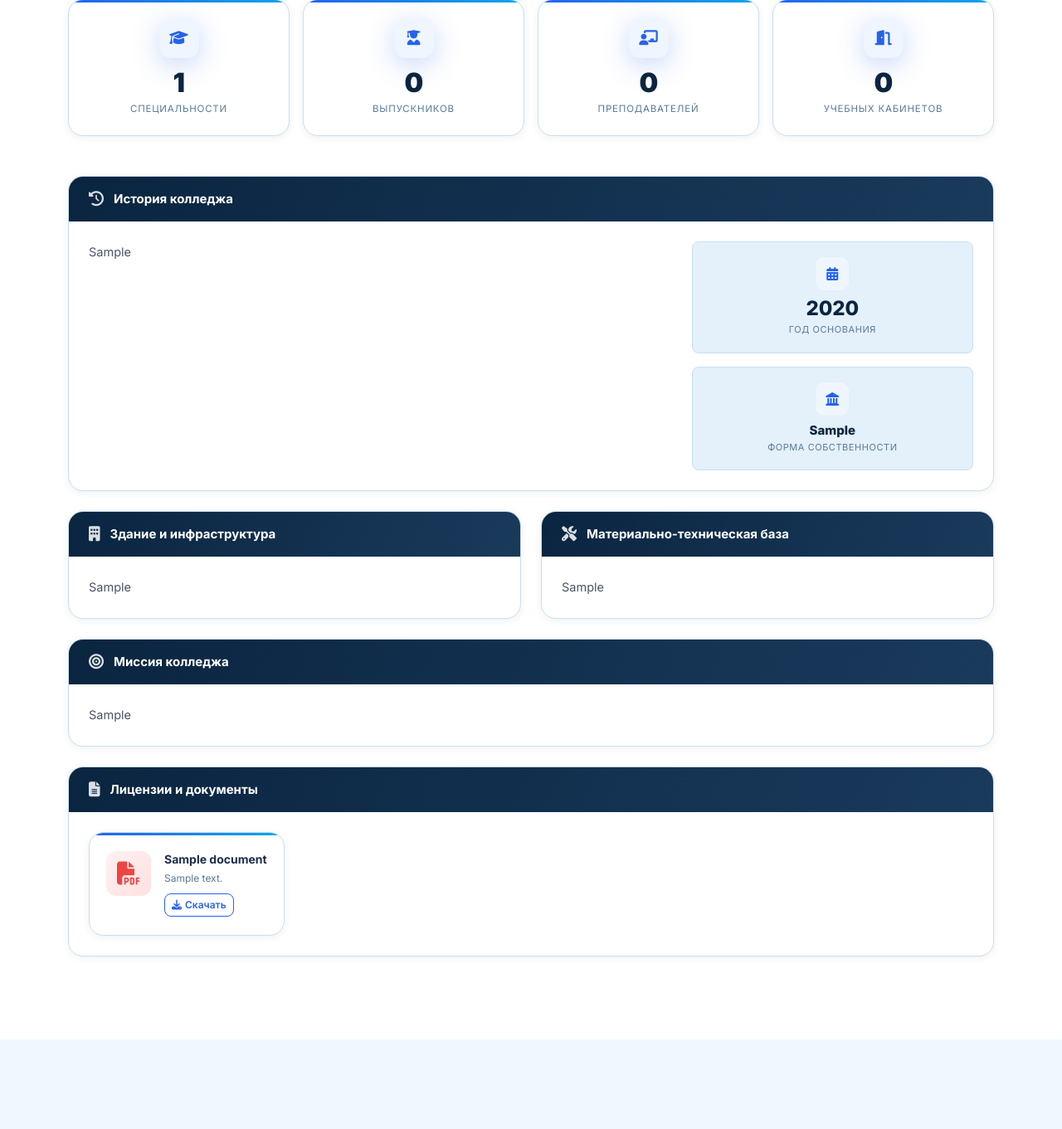
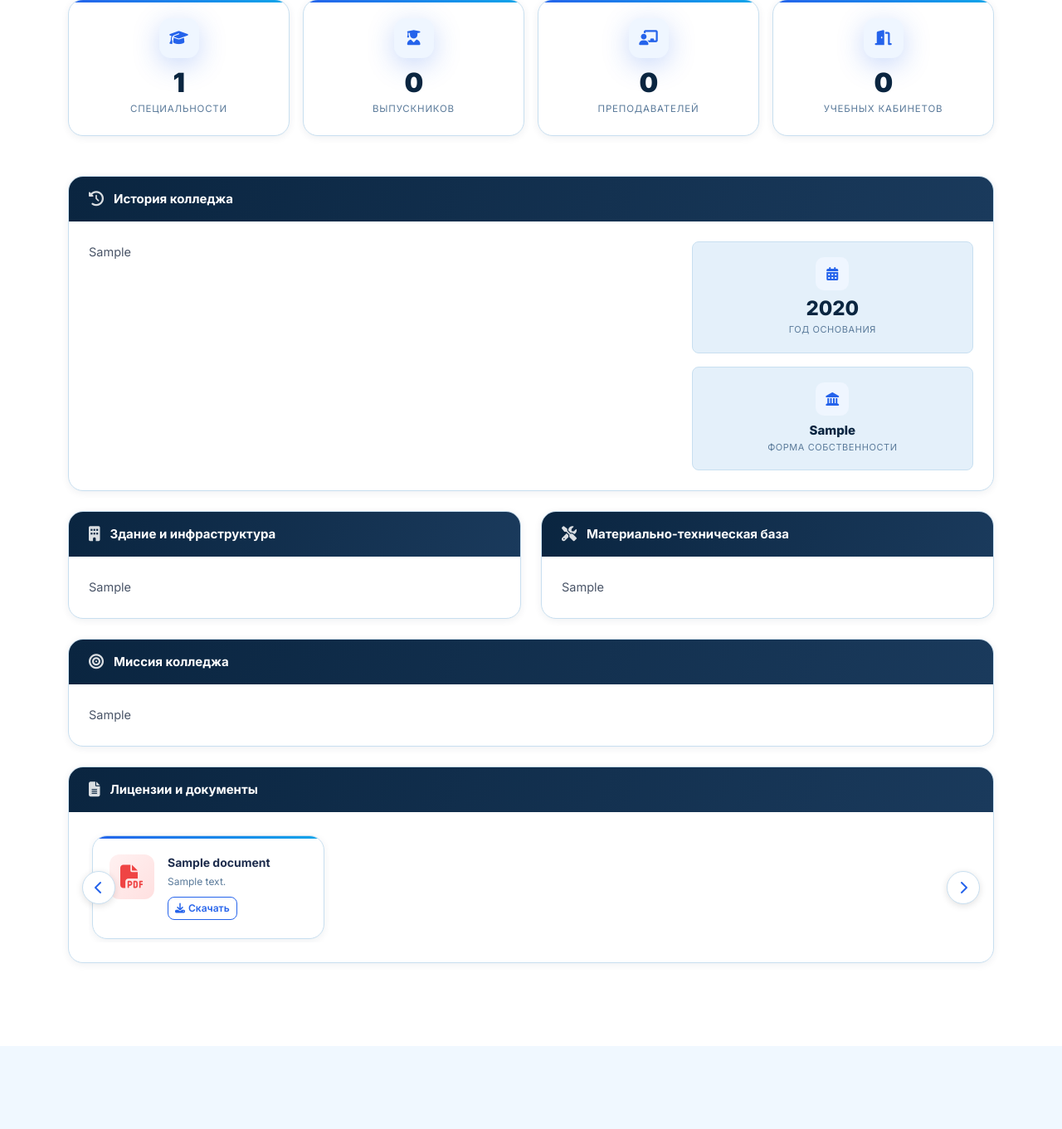
Before and after one commit to Iskanov-Nurdan/KR-EDU, a Django app: page / in a window 1280 px wide. Shown: the part 1604-2965 px from the top of the page at 83% size. Run offline with Django 5.2, Linux system fonts and the light colour scheme; tables that the repository leaves empty hold one stand-in row (values such as "Sample post"); grey boxes marked "Sample" are stand-in pictures; parts of the project's set-up code (start-up, migrations or seed data) failed here and were passed over; some libraries are stand-ins or nearby versions.

Commit message:
Add documents carousel, nav fixes, security headers, fail2ban, ky translations fix

```diff
--- a/static/css/style.css
+++ b/static/css/style.css
@@ -1144,3 +1144,63 @@ img { max-width: 100%; display: block; }
     .lang-switcher { gap: 4px !important; }
     .lang-btn { padding: 2px 6px; font-size: 10px; }
 }
+
+/* ── Documents carousel ──────────────────────────────────────────────── */
+.doc-carousel {
+    display: flex;
+    gap: 16px;
+    overflow-x: auto;
+    scroll-behavior: smooth;
+    padding: 4px 4px 4px;
+    scrollbar-width: none;
+    align-items: stretch;
+}
+.doc-carousel::-webkit-scrollbar {
+    display: none;
+}
+.doc-carousel .doc-col {
+    display: flex;
+    flex-direction: column;
+}
+.doc-carousel .doc-item {
+    flex: 1;
+    height: 100%;
+}
+.doc-carousel .doc-col {
+    flex: 0 0 280px !important;
+    width: 280px !important;
+}
+.doc-scroll-btn {
+    position: absolute !important;
+    top: 50% !important;
+    transform: translateY(-50%) !important;
+    z-index: 5 !important;
+    width: 40px !important;
+    height: 40px !important;
+    border-radius: 50% !important;
+    border: 1px solid var(--border, #ddd) !important;
+    background: #fff !important;
+    box-shadow: 0 2px 8px rgba(0,0,0,0.12) !important;
+    display: flex !important;
+    align-items: center !important;
+    justify-content: center !important;
+    cursor: pointer !important;
+    color: var(--primary, #2563eb) !important;
+    transition: background 0.2s !important;
+    padding: 0 !important;
+    font-size: 16px !important;
+    line-height: 1 !important;
+}
+.doc-scroll-btn:hover {
+    background: var(--bg-section, #f3f4f6);
+}
+.doc-scroll-btn-left {
+    left: -8px;
+}
+.doc-scroll-btn-right {
+    right: -8px;
+}
+@media (max-width: 576px) {
+    .doc-col { width: 240px; }
+    .doc-scroll-btn { width: 34px; height: 34px; }
+}
--- a/static/js/main.js
+++ b/static/js/main.js
@@ -205,9 +205,10 @@ document.addEventListener('DOMContentLoaded', function () {
 
     // ── Scroll spy ────────────────────────────────────────────────────────────
     if (isIndex) {
-        const sections = Array.from(document.querySelectorAll('section[id]'));
-        const navLinks = document.querySelectorAll('.main-nav a[data-section]');
-
+        const sectionEls = Array.from(document.querySelectorAll("section[id]"));
+        const extraEls = Array.from(document.querySelectorAll("[data-section-anchor]"));
+        const sections = [...sectionEls, ...extraEls].sort((a, b) => a.offsetTop - b.offsetTop);
+        const navLinks = document.querySelectorAll(".main-nav a[data-section]");
         function updateActive() {
             const scrollMid = window.scrollY + NAV_H + window.innerHeight * 0.25;
             let current = sections[0];
@@ -215,11 +216,12 @@ document.addEventListener('DOMContentLoaded', function () {
                 if (s.offsetTop <= scrollMid) current = s;
             }
             navLinks.forEach(link => {
-                link.classList.toggle('active', link.dataset.section === current?.id);
+                let isActive = link.dataset.section === current?.id;
+                if (current?.id === 'documents' && link.dataset.section === 'about') isActive = false;
+                link.classList.toggle("active", isActive);
             });
         }
-
-        window.addEventListener('scroll', updateActive, { passive: true });
+        window.addEventListener("scroll", updateActive, { passive: true });
         updateActive();
     }
 
@@ -340,3 +342,21 @@ document.addEventListener('DOMContentLoaded', function () {
     }
 
 });
+
+// ── Documents carousel scroll buttons ──────────────────────────────────
+(function () {
+    const carousel = document.getElementById('docsCarousel');
+    const btnLeft = document.getElementById('docsScrollLeft');
+    const btnRight = document.getElementById('docsScrollRight');
+    if (!carousel || !btnLeft || !btnRight) return;
+
+    const scrollAmount = 300;
+
+    btnLeft.addEventListener('click', function () {
+        carousel.scrollBy({ left: -scrollAmount, behavior: 'smooth' });
+    });
+
+    btnRight.addEventListener('click', function () {
+        carousel.scrollBy({ left: scrollAmount, behavior: 'smooth' });
+    });
+})();
--- a/templates/base.html
+++ b/templates/base.html
@@ -87,6 +87,7 @@
             <ul class="navbar-nav">
                 <li class="nav-item"><a class="nav-link" href="/#hero"           data-section="hero">{% trans "Главная" %}</a></li>
                 <li class="nav-item"><a class="nav-link" href="/#about"        data-section="about">{% trans "О колледже" %}</a></li>
+                <li class="nav-item"><a class="nav-link" href="/#documents"   data-section="documents">{% trans "Документы" %}</a></li>
                 <li class="nav-item"><a class="nav-link" href="/#specialties"  data-section="specialties">{% trans "Специальности" %}</a></li>
                 <li class="nav-item"><a class="nav-link" href="/#news"         data-section="news">{% trans "Новости" %}</a></li>
                 <li class="nav-item"><a class="nav-link" href="/#gallery"      data-section="gallery">{% trans "Галерея" %}</a></li>
--- a/templates/main/index.html
+++ b/templates/main/index.html
@@ -288,16 +288,20 @@
         {% endif %}
 
         <!-- Documents -->
-        <div class="about-card" data-reveal>
+        <div class="about-card" id="documents" data-section-anchor data-reveal style="scroll-margin-top: 100px;">
             <div class="about-card-head">
                 <i class="fas fa-file-alt adm-icon"></i>
                 <h5>{% trans "Лицензии и документы" %}</h5>
             </div>
             <div class="about-card-body">
                 {% if documents %}
-                <div class="row g-3">
+                <div style="position:relative">
+                    <button type="button" id="docsScrollLeft" class="doc-scroll-btn doc-scroll-btn-left" aria-label="Прокрутить влево">
+                        <i class="fas fa-chevron-left"></i>
+                    </button>
+                    <div class="doc-carousel" id="docsCarousel">
                         {% for doc in documents %}
-                    <div class="col-md-6 col-lg-4 doc-col">
+                        <div class="doc-col">
                             <div class="doc-item">
                                 <div class="doc-item-icon"><i class="fas fa-file-pdf" style="color:#ef4444"></i></div>
                                 <div style="flex:1">
@@ -312,6 +316,10 @@
                             </div>
                         </div>
                         {% endfor %}
+                    </div>
+                    <button type="button" id="docsScrollRight" class="doc-scroll-btn doc-scroll-btn-right" aria-label="Прокрутить вправо">
+                        <i class="fas fa-chevron-right"></i>
+                    </button>
                 </div>
                 {% else %}
                 <div class="row g-3">
```
Also changed, not shown: locale/ky/LC_MESSAGES/django.po. Lines whose indentation alone changed are shown as unchanged.
